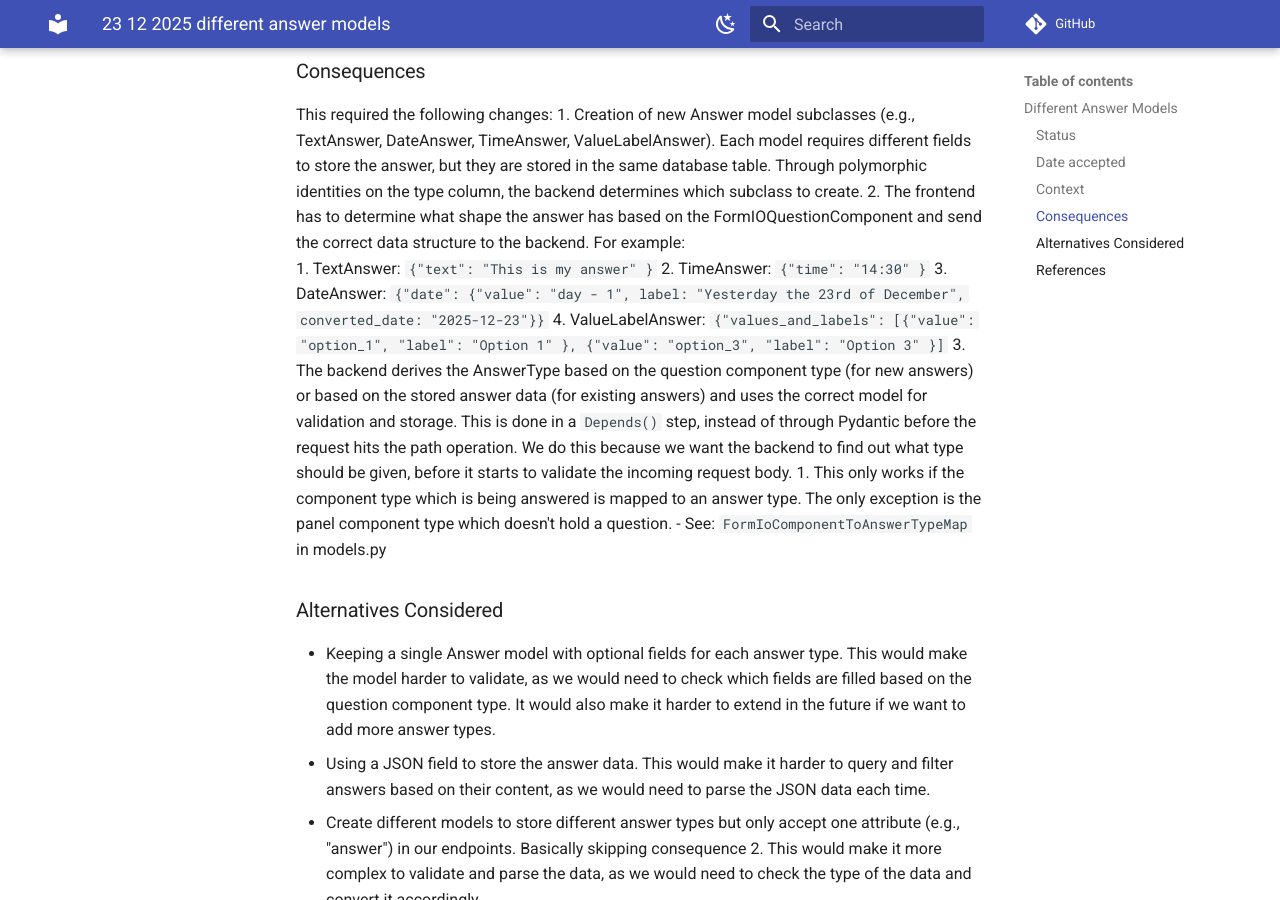
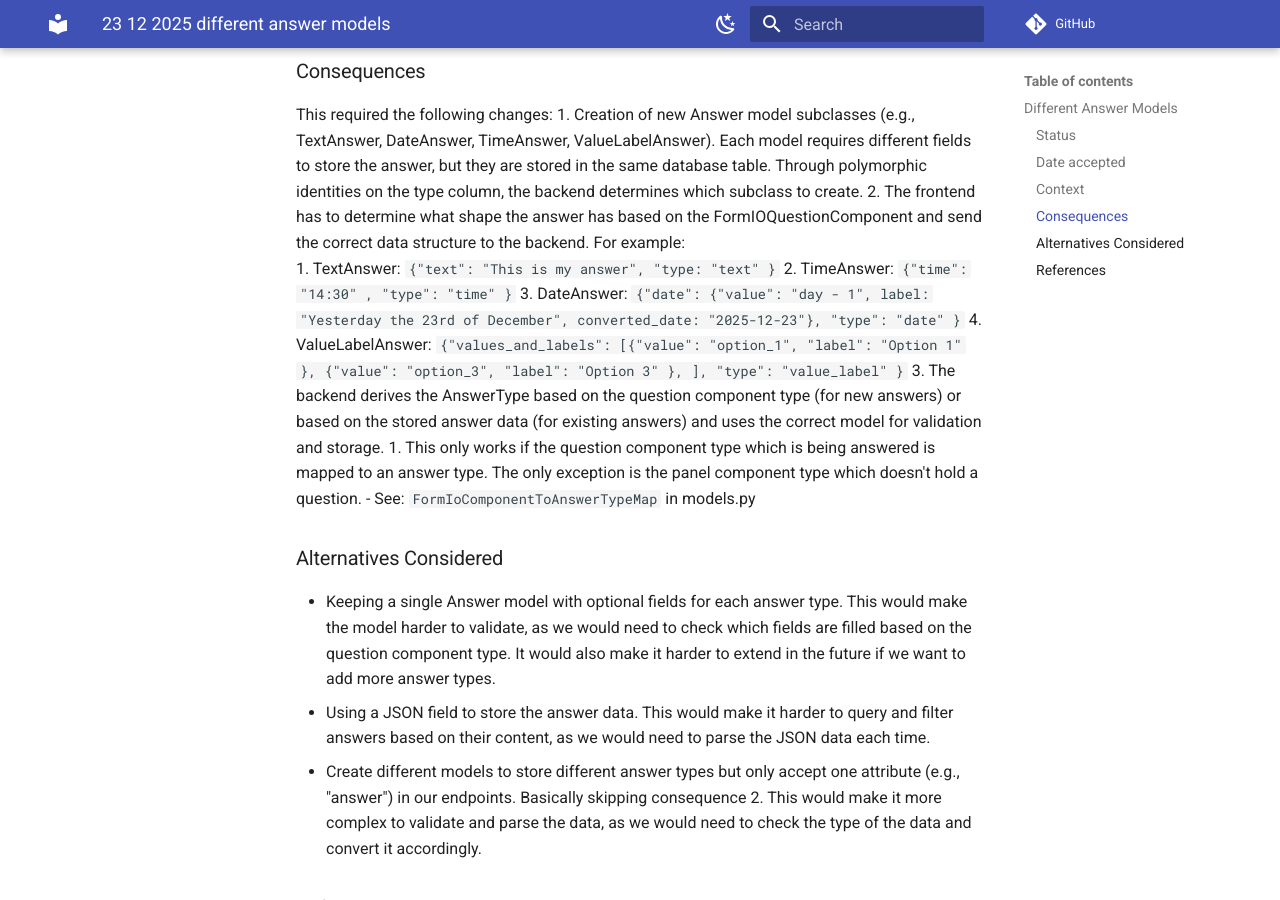
Before and after one commit to Amsterdam/meldingen, an MkDocs documentation site: the page built from docs/adr/23-12-2025-different-answer-models.md, in a window 1280 px wide and 900 px high, scrolled down 687 px. Built offline with MkDocs 1.6.1 and Material for MkDocs 9.7.7, drawn with Linux system fonts in a browser that asks for light colours; comment, search, counter and statistics services are not loaded.

Commit message:
update adr

```diff
--- a/docs/adr/23-12-2025-different-answer-models.md
+++ b/docs/adr/23-12-2025-different-answer-models.md
@@ -15,12 +15,12 @@ It also allows the backend to save more metadata, such as the converted date for
 This required the following changes:
 1. Creation of new Answer model subclasses (e.g., TextAnswer, DateAnswer, TimeAnswer, ValueLabelAnswer). Each model requires different fields to store the answer, but they are stored in the same database table. Through polymorphic identities on the type column, the backend determines which subclass to create.
 2. The frontend has to determine what shape the answer has based on the FormIOQuestionComponent and send the correct data structure to the backend. For example:
-   1. TextAnswer: `{"text": "This is my answer" }`
-   2. TimeAnswer: `{"time": "14:30" }`
-   3. DateAnswer: `{"date": {"value": "day - 1", label: "Yesterday the 23rd of December", converted_date: "2025-12-23"}}`
-   4. ValueLabelAnswer: `{"values_and_labels": [{"value": "option_1", "label": "Option 1" }, {"value": "option_3", "label": "Option 3" }]`
-3. The backend derives the AnswerType based on the question component type (for new answers) or based on the stored answer data (for existing answers) and uses the correct model for validation and storage. This is done in a `Depends()` step, instead of through Pydantic before the request hits the path operation. We do this because we want the backend to find out what type should be given, before it starts to validate the incoming request body.
-   1. This only works if the component type which is being answered is mapped to an answer type. The only exception is the panel component type which doesn't hold a question.
+   1. TextAnswer: `{"text": "This is my answer", "type: "text" }`
+   2. TimeAnswer: `{"time": "14:30" , "type": "time" }`
+   3. DateAnswer: `{"date": {"value": "day - 1", label: "Yesterday the 23rd of December", converted_date: "2025-12-23"}, "type": "date" }`
+   4. ValueLabelAnswer: `{"values_and_labels": [{"value": "option_1", "label": "Option 1" }, {"value": "option_3", "label": "Option 3" }, ], "type": "value_label" }`
+3. The backend derives the AnswerType based on the question component type (for new answers) or based on the stored answer data (for existing answers) and uses the correct model for validation and storage.
+   1. This only works if the question component type which is being answered is mapped to an answer type. The only exception is the panel component type which doesn't hold a question.
        - See: `FormIoComponentToAnswerTypeMap` in models.py
 
 
```
